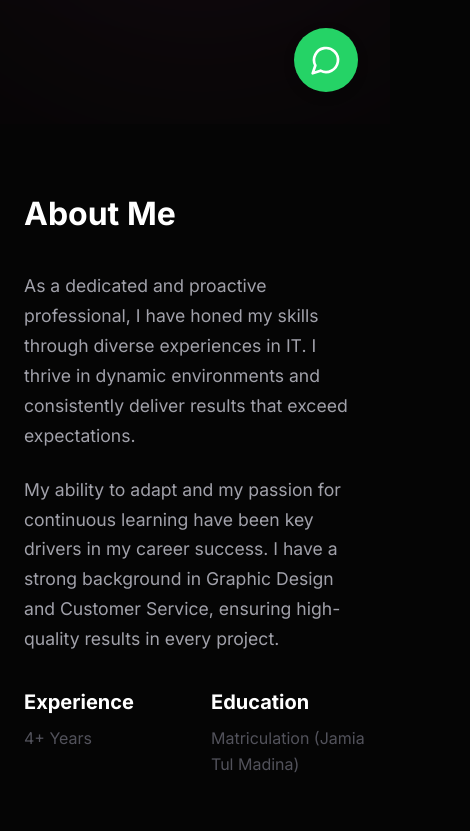
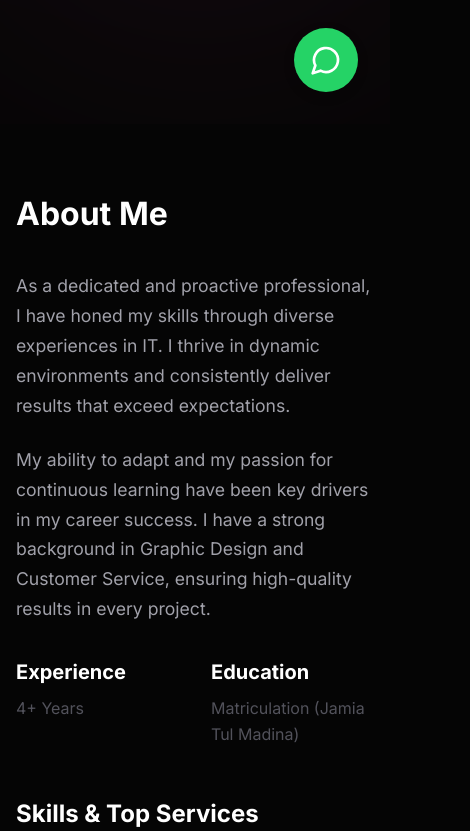
Before and after one commit to shahjahan72/syed-shahjahan-shah, a React (Vite) app: page / in a window 390 px wide. Shown: the part 720-1551 px from the top of the page, 470 px wide, since content can reach past the window. Built offline with nearby package versions, Linux system fonts and the light colour scheme.

Commit message:
Fix mobile responsiveness

```diff
--- a/src/components/About.jsx
+++ b/src/components/About.jsx
@@ -2,8 +2,8 @@ import { motion } from 'framer-motion';
 
 const About = () => {
     return (
-        <section id="about" style={{ padding: '8rem 2rem', background: 'var(--bg-primary)' }}>
-            <div style={{ maxWidth: 'var(--container-width)', margin: '0 auto', display: 'grid', gridTemplateColumns: 'repeat(auto-fit, minmax(300px, 1fr))', gap: '4rem', alignItems: 'center' }}>
+        <section id="about" style={{ padding: '8rem 2rem', background: 'var(--bg-primary)' }} className="container-padding">
+            <div className="responsive-grid" style={{ maxWidth: 'var(--container-width)', margin: '0 auto', alignItems: 'center', gap: '4rem' }}>
 
                 <motion.div
                     initial={{ opacity: 0, x: -50 }}
--- a/src/components/Contact.jsx
+++ b/src/components/Contact.jsx
@@ -15,7 +15,7 @@ const Contact = () => {
                     <p style={{ color: 'var(--text-secondary)', fontSize: '1.1rem' }}>Have a project in mind? Let's build something together.</p>
                 </motion.div>
 
-                <div style={{ display: 'grid', gridTemplateColumns: 'repeat(auto-fit, minmax(300px, 1fr))', gap: '4rem' }}>
+                <div className="responsive-grid" style={{ gap: '4rem' }}>
                     <motion.div
                         initial={{ opacity: 0, x: -20 }}
                         whileInView={{ opacity: 1, x: 0 }}
@@ -28,7 +28,7 @@ const Contact = () => {
                                 </div>
                                 <div>
                                     <h4 style={{ color: 'var(--text-primary)', marginBottom: '0.25rem' }}>Email</h4>
-                                    <p style={{ color: 'var(--text-secondary)' }}>syedshahjahanshah73@gmail.com</p>
+                                    <p style={{ color: 'var(--text-secondary)', wordBreak: 'break-all' }}>syedshahjahanshah73@gmail.com</p>
                                 </div>
                             </div>
 
@@ -52,7 +52,7 @@ const Contact = () => {
                                 </div>
                             </div>
 
-                            <div style={{ display: 'flex', gap: '1rem', marginTop: '1rem' }}>
+                            <div style={{ display: 'flex', gap: '1rem', marginTop: '1rem', flexWrap: 'wrap' }}>
                                 <a href="https://github.com/shahjahan72" target="_blank" rel="noopener noreferrer" style={{ padding: '1rem', background: 'var(--bg-tertiary)', borderRadius: '50%', color: 'var(--text-primary)', transition: 'transform 0.2s', display: 'flex' }}>
                                     <Github />
                                 </a>
@@ -79,7 +79,7 @@ const Contact = () => {
                         viewport={{ once: true }}
                         style={{ display: 'flex', flexDirection: 'column', gap: '1.5rem' }}
                     >
-                        <div style={{ display: 'grid', gridTemplateColumns: '1fr 1fr', gap: '1.5rem' }}>
+                        <div className="responsive-two-col">
                             <input
                                 type="text"
                                 placeholder="Name"
--- a/src/components/Projects.jsx
+++ b/src/components/Projects.jsx
@@ -110,9 +110,8 @@ const Projects = () => {
 
                 <motion.div
                     layout
+                    className="responsive-grid"
                     style={{
-                        display: 'grid',
-                        gridTemplateColumns: 'repeat(auto-fit, minmax(300px, 1fr))',
                         gap: '2rem'
                     }}
                 >
--- a/src/styles/global.css
+++ b/src/styles/global.css
@@ -81,3 +81,31 @@ button {
     display: none !important;
   }
 }
+
+/* Responsive Grid Utilities */
+.responsive-grid {
+  display: grid;
+  grid-template-columns: repeat(auto-fit, minmax(300px, 1fr));
+  gap: 2rem;
+}
+
+.responsive-two-col {
+  display: grid;
+  grid-template-columns: 1fr 1fr;
+  gap: 1.5rem;
+}
+
+@media (max-width: 640px) {
+  .responsive-grid {
+    grid-template-columns: 1fr !important;
+  }
+
+  .responsive-two-col {
+    grid-template-columns: 1fr !important;
+  }
+
+  .container-padding {
+    padding-left: 1rem !important;
+    padding-right: 1rem !important;
+  }
+}
```
